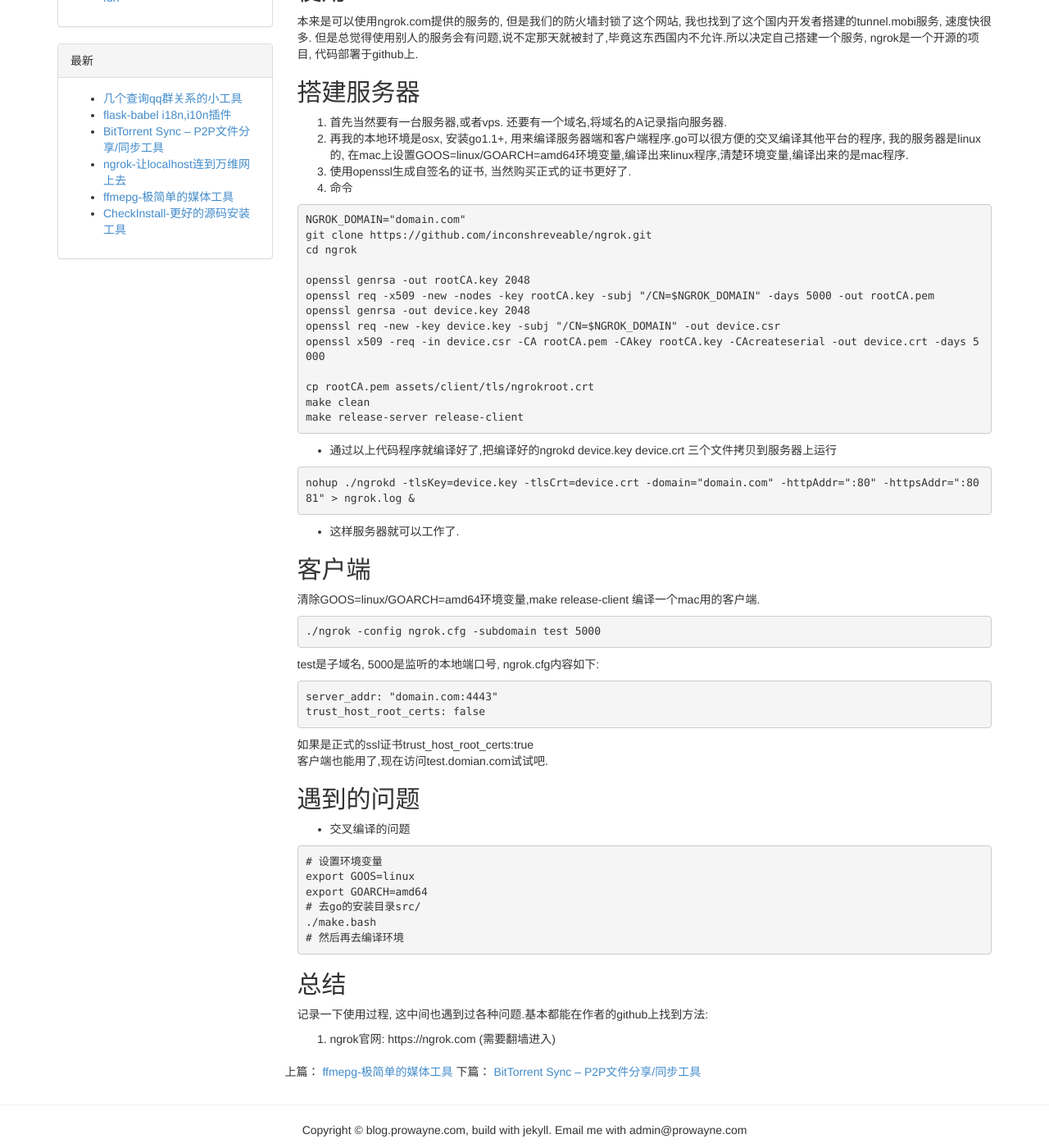
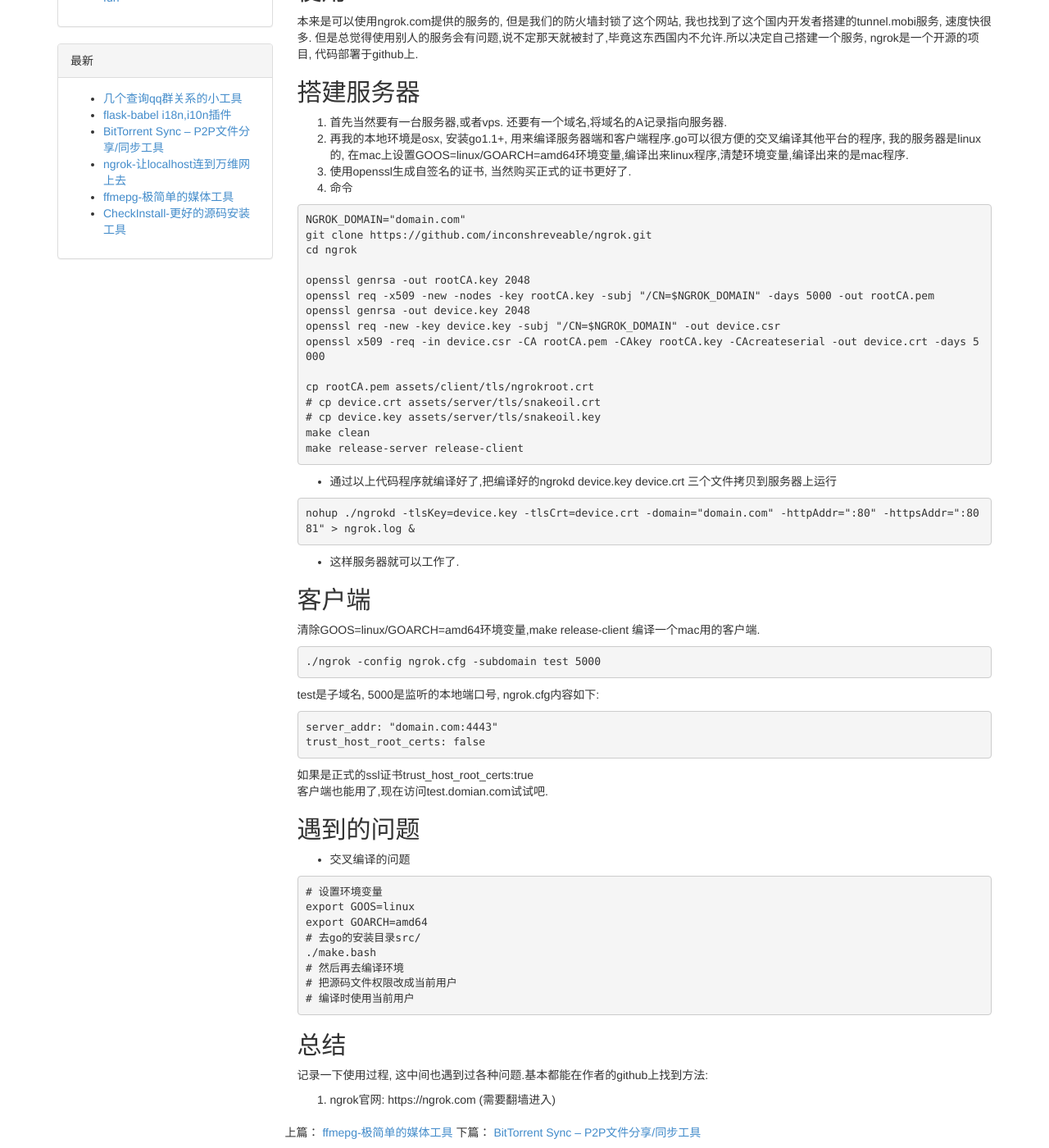
Before and after one commit to prowayne/prowayne.github.com, a Jekyll site: the page built from _posts/2015-4-7-ngrok-localhost-to-web.md, in a window 1280 px wide and 1400 px high, scrolled down 322 px. Shown: the whole window at 82% size. Built offline with Jekyll 4.4.1, drawn with Linux system fonts in a browser that asks for light colours; Markdown is read by kramdown in place of the engine named in the settings.

Commit message:
修改ngrok

````diff
--- a/_posts/2015-4-7-ngrok-localhost-to-web.md
+++ b/_posts/2015-4-7-ngrok-localhost-to-web.md
@@ -26,6 +26,8 @@
 openssl x509 -req -in device.csr -CA rootCA.pem -CAkey rootCA.key -CAcreateserial -out device.crt -days 5000
 
 cp rootCA.pem assets/client/tls/ngrokroot.crt
+# cp device.crt assets/server/tls/snakeoil.crt
+# cp device.key assets/server/tls/snakeoil.key
 make clean
 make release-server release-client
 ```
@@ -63,6 +65,8 @@
 # 去go的安装目录src/
 ./make.bash
 # 然后再去编译环境
+# 把源码文件权限改成当前用户
+# 编译时使用当前用户
 ```
 
 ## 总结
````
